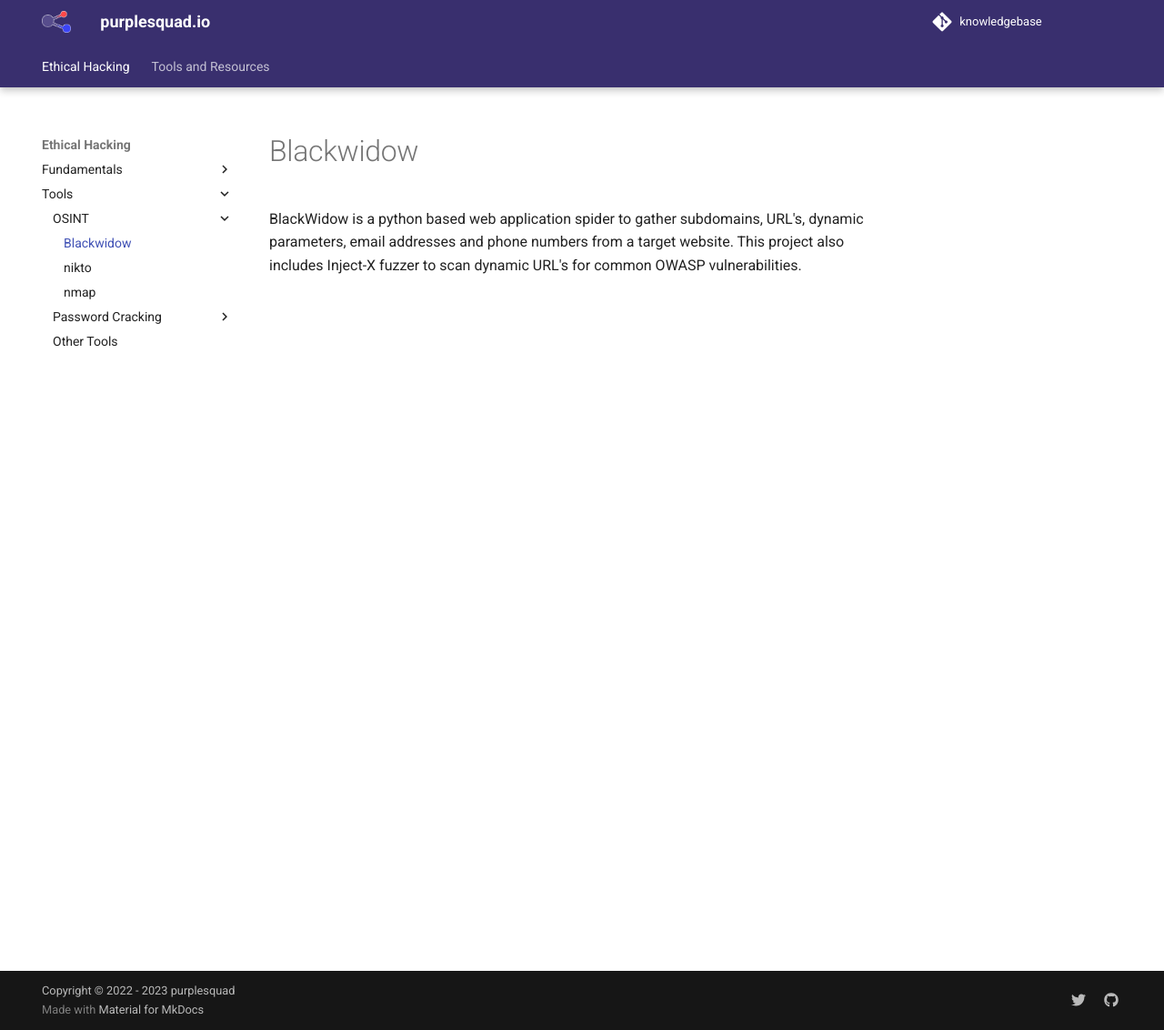
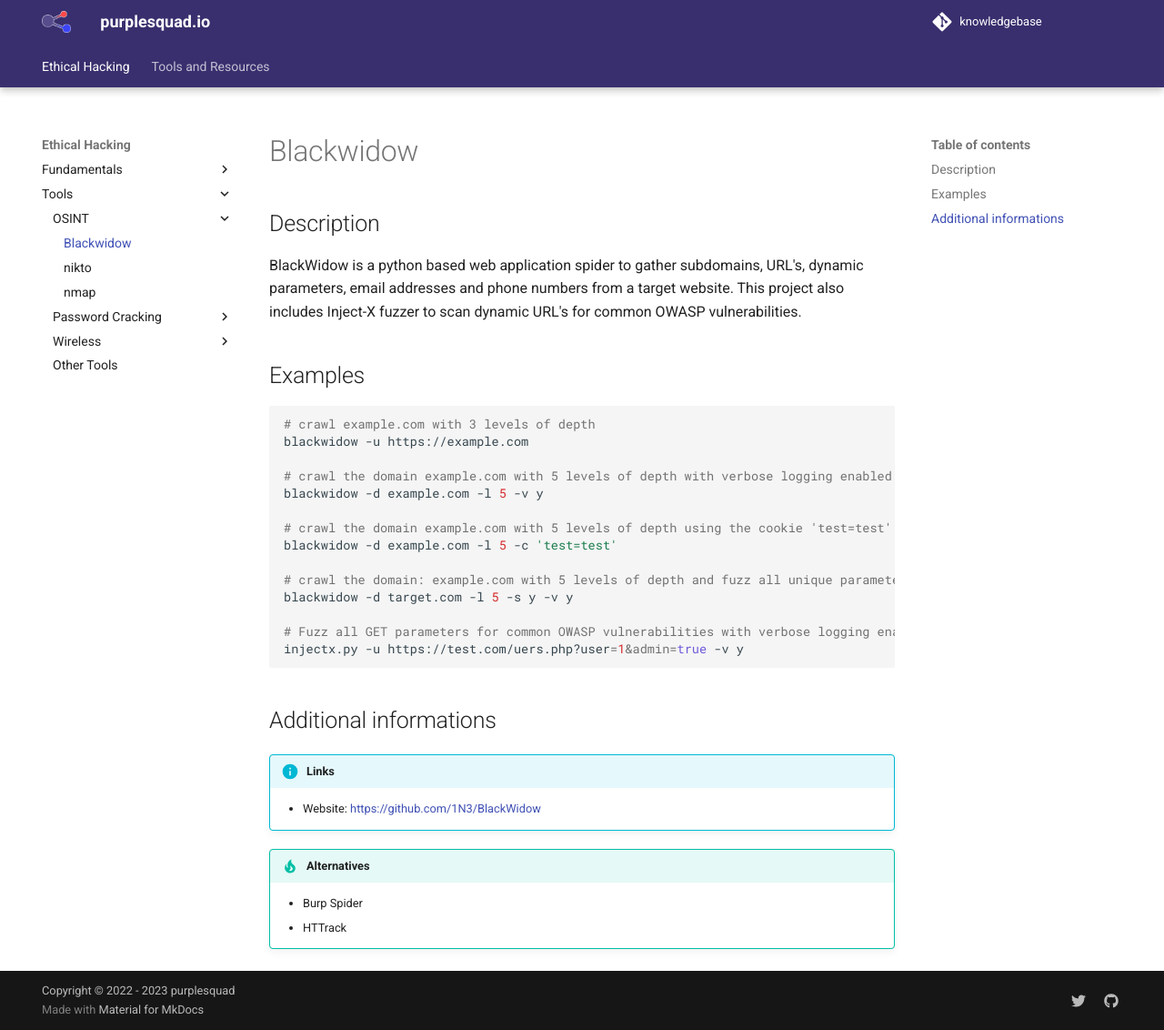
Before and after one commit to purplesquad-io/knowledgebase, an MkDocs documentation site: the page built from docs/ethical-hacking/tools/Blackwidow.md, in a window 1280 px wide and 1132 px high. Shown: the whole window at 91% size. Built offline with MkDocs 1.6.1 and Material for MkDocs 9.7.7, drawn with Linux system fonts in a browser that asks for light colours; comment, search, counter and statistics services are not loaded.

Commit message:
update docs

````diff
--- a/docs/ethical-hacking/tools/Blackwidow.md
+++ b/docs/ethical-hacking/tools/Blackwidow.md
@@ -1 +1,31 @@
-BlackWidow is a python based web application spider to gather subdomains, URL's, dynamic parameters, email addresses and phone numbers from a target website. This project also includes Inject-X fuzzer to scan dynamic URL's for common OWASP vulnerabilities.
+# Blackwidow
+
+## Description
+BlackWidow is a python based web application spider to gather subdomains, URL's, dynamic parameters, email addresses and phone numbers from a target website.
+This project also includes Inject-X fuzzer to scan dynamic URL's for common OWASP vulnerabilities.
+
+## Examples
+``` shell
+# crawl example.com with 3 levels of depth
+blackwidow -u https://example.com
+
+# crawl the domain example.com with 5 levels of depth with verbose logging enabled
+blackwidow -d example.com -l 5 -v y
+
+# crawl the domain example.com with 5 levels of depth using the cookie 'test=test'
+blackwidow -d example.com -l 5 -c 'test=test'
+
+# crawl the domain: example.com with 5 levels of depth and fuzz all unique parameters for OWASP vulnerabilities with verbose logging on
+blackwidow -d target.com -l 5 -s y -v y
+
+# Fuzz all GET parameters for common OWASP vulnerabilities with verbose logging enabled
+injectx.py -u https://test.com/uers.php?user=1&admin=true -v y
+```
+
+## Additional informations
+!!! info "Links"
+    - Website: [https://github.com/1N3/BlackWidow](https://github.com/1N3/BlackWidow)
+
+!!! tip "Alternatives"
+    - Burp Spider
+    - HTTrack
--- a/mkdocs.yml
+++ b/mkdocs.yml
@@ -17,10 +17,10 @@
               - nikto: ethical-hacking/tools/nikto.md
               - nmap: ethical-hacking/tools/nmap.md
           - Password Cracking:
+              - John the Ripper: ethical-hacking/tools/JohntheRipper.md
+          - Wireless:
               - Aircrack: ethical-hacking/tools/Aircrack.md
-              - John the Ripper: ethical-hacking/tools/JohntheRipper.md
           - Other Tools: ethical-hacking/tools/OtherTools.md
-
 
   - Tools and Resources: resources/tools-and-resources.md
 
````
Also changed, not shown: docs/ethical-hacking/tools/Aircrack.md (+50 -0 lines), docs/resources/tools-and-resources.md (+2 -2 lines).
